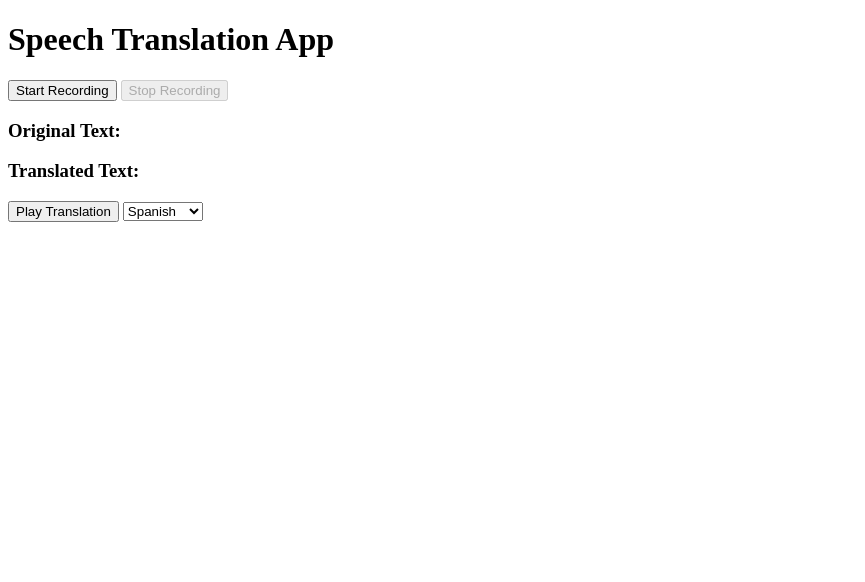
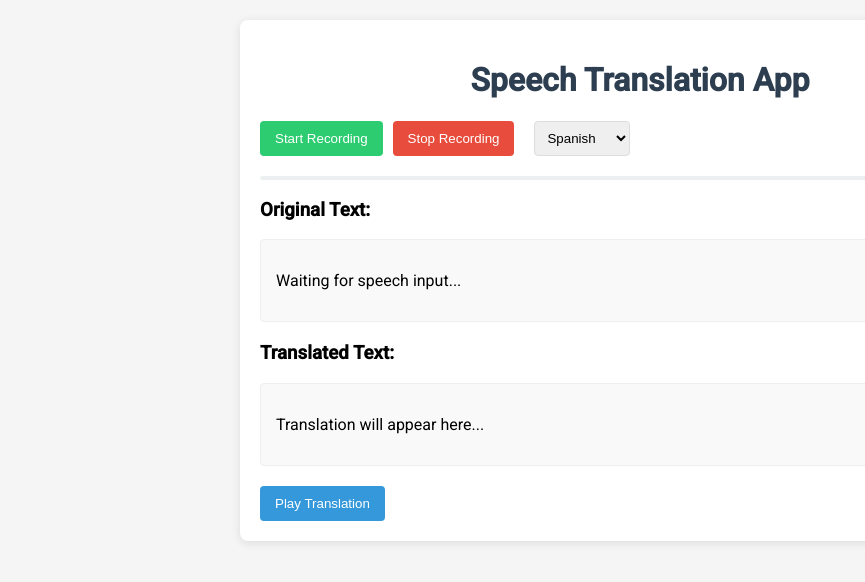
Before and after one commit to Digoxizzzzz/Proyecto-Cloud, a plain HTML site: page index.html in a window 1280 px wide. Shown: the whole page, without its empty margins (0-865 px from the left). Drawn offline with Linux system fonts and the light colour scheme.

Commit message:
Update index.html

```diff
--- a/index.html
+++ b/index.html
@@ -2,22 +2,127 @@
 <html>
 <head>
     <title>Speech Translation</title>
+    <link href="https://fonts.googleapis.com/css2?family=Roboto:wght@300;400;500&display=swap" rel="stylesheet">
+    <style>
+        body {
+            font-family: 'Roboto', sans-serif;
+            max-width: 800px;
+            margin: 0 auto;
+            padding: 20px;
+            background-color: #f5f5f5;
+        }
+        h1 {
+            color: #2c3e50;
+            text-align: center;
+        }
+        .container {
+            background-color: white;
+            border-radius: 8px;
+            padding: 20px;
+            box-shadow: 0 2px 10px rgba(0,0,0,0.1);
+        }
+        .button-group {
+            display: flex;
+            gap: 10px;
+            margin-bottom: 20px;
+        }
+        button {
+            padding: 10px 15px;
+            border: none;
+            border-radius: 4px;
+            cursor: pointer;
+            font-weight: 500;
+            transition: all 0.2s;
+        }
+        #startRecord {
+            background-color: #2ecc71;
+            color: white;
+        }
+        #stopRecord {
+            background-color: #e74c3c;
+            color: white;
+        }
+        #playTranslation {
+            background-color: #3498db;
+            color: white;
+        }
+        button:disabled {
+            background-color: #95a5a6;
+            cursor: not-allowed;
+        }
+        button:hover:not(:disabled) {
+            opacity: 0.9;
+            transform: translateY(-1px);
+        }
+        select {
+            padding: 8px;
+            border-radius: 4px;
+            border: 1px solid #ddd;
+            margin-left: 10px;
+        }
+        .text-box {
+            background-color: #f9f9f9;
+            border: 1px solid #eee;
+            border-radius: 4px;
+            padding: 15px;
+            min-height: 50px;
+            margin-bottom: 20px;
+        }
+        .status {
+            margin: 10px 0;
+            padding: 10px;
+            border-radius: 4px;
+            display: none;
+        }
+        .progress-bar {
+            height: 4px;
+            background-color: #ecf0f1;
+            border-radius: 2px;
+            margin: 10px 0;
+            overflow: hidden;
+        }
+        .progress {
+            height: 100%;
+            background-color: #3498db;
+            width: 0%;
+            transition: width 0.3s;
+        }
+        .recording-indicator {
+            display: inline-block;
+            width: 10px;
+            height: 10px;
+            border-radius: 50%;
+            background-color: #e74c3c;
+            margin-right: 5px;
+            animation: pulse 1.5s infinite;
+        }
+        @keyframes pulse {
+            0% { transform: scale(0.95); opacity: 1; }
+            50% { transform: scale(1.1); opacity: 0.7; }
+            100% { transform: scale(0.95); opacity: 1; }
+        }
+        .recording-status {
+            display: flex;
+            align-items: center;
+            color: #e74c3c;
+            font-weight: 500;
+            margin-bottom: 10px;
+        }
+    </style>
     <script src="app.js"></script>
 </head>
 <body>
+    <div class="container">
         <h1>Speech Translation App</h1>
+
+        <div class="recording-status" id="recordingStatus" style="display: none;">
+            <div class="recording-indicator"></div>
+            <span>Recording...</span>
+        </div>
+
+        <div class="button-group">
             <button id="startRecord">Start Recording</button>
             <button id="stopRecord" disabled>Stop Recording</button>
-    <div>
-        <h3>Original Text:</h3>
-        <p id="originalText"></p>
-    </div>
-    <div>
-        <h3>Translated Text:</h3>
-        <p id="translatedText"></p>
-    </div>
-    <button id="playTranslation">Play Translation</button>
-
             <select id="targetLanguage">
                 <option value="es">Spanish</option>
                 <option value="fr">French</option>
@@ -25,5 +130,29 @@
                 <option value="it">Italian</option>
                 <option value="ja">Japanese</option>
             </select>
+        </div>
+
+        <div class="progress-bar">
+            <div class="progress" id="progressBar"></div>
+        </div>
+
+        <div class="status" id="statusMessage"></div>
+
+        <div>
+            <h3>Original Text:</h3>
+            <div class="text-box">
+                <p id="originalText">Waiting for speech input...</p>
+            </div>
+        </div>
+
+        <div>
+            <h3>Translated Text:</h3>
+            <div class="text-box">
+                <p id="translatedText">Translation will appear here...</p>
+            </div>
+        </div>
+
+        <button id="playTranslation">Play Translation</button>
+    </div>
 </body>
 </html>
```
Lines whose indentation alone changed are shown as unchanged.
